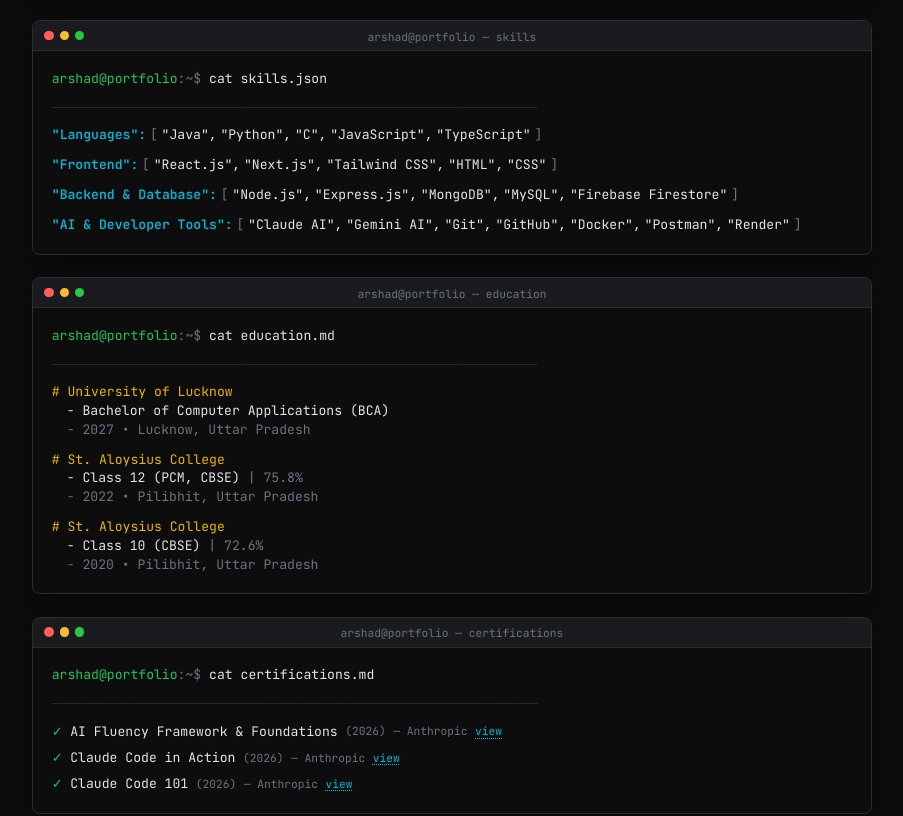
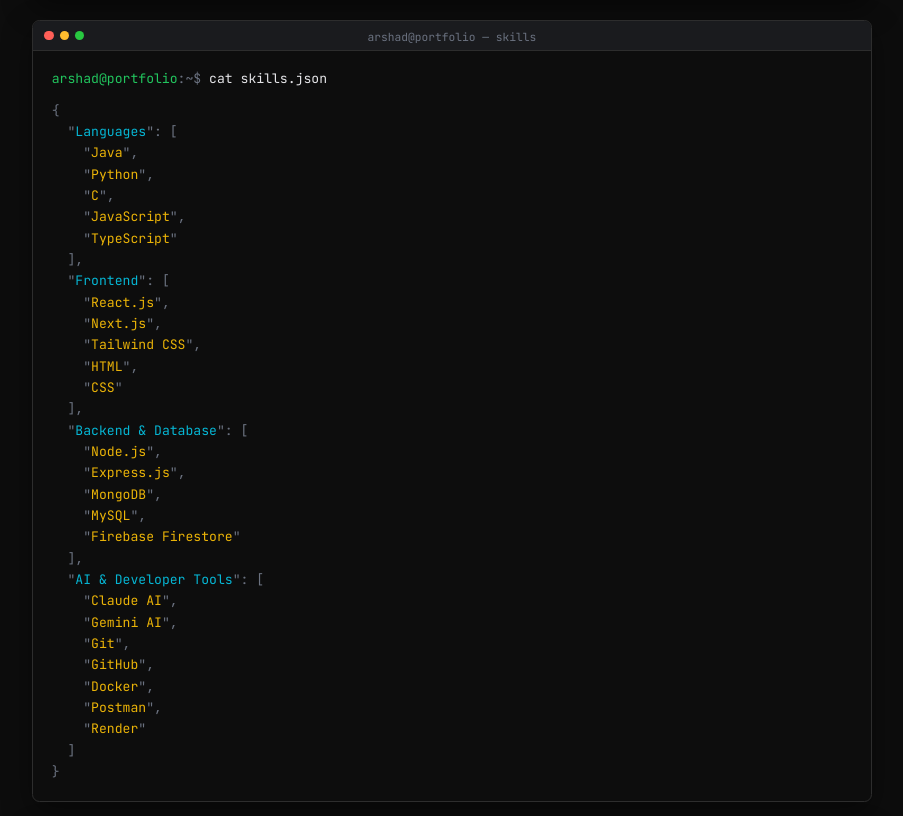
Before and after one commit to mohdarshadd/portfolio, a Next.js app: page / in a window 1280 px wide. Shown: the part 1606-2422 px from the top of the page, without its empty margins (188-1091 px from the left). Built offline with nearby package versions, Linux system fonts and the light colour scheme.

Commit message:
Format skills section as proper JSON output
Skills section now renders as formatted JSON matching the 'cat skills.json'
command in the prompt, with proper indentation and color-coded syntax
(cyan keys, yellow string values, dim structural characters).

```diff
--- a/src/components/Portfolio.tsx
+++ b/src/components/Portfolio.tsx
@@ -175,24 +175,32 @@
           <span className="text-fg-dim">:~$ </span>
           <span className="text-fg-primary">cat skills.json</span>
         </div>
-        <div className="text-border text-xs mb-3">{"─".repeat(72)}</div>
-        <div className="space-y-3">
+        <div className="text-xs sm:text-sm leading-relaxed whitespace-pre font-mono">
+          <span className="text-fg-dim">{`{\n`}</span>
           {technicalSkills.map((cat, i) => (
-            <div key={i}>
-              <div className="flex flex-wrap items-baseline gap-1">
-                <span className="text-fg-cyan shrink-0 text-xs sm:text-sm font-semibold">
-                  "{cat.category}":
+            <span key={i}>
+              <span className="text-fg-dim">{`  "`}</span>
+              <span className="text-fg-cyan">{cat.category}</span>
+              <span className="text-fg-dim">{`": [\n`}</span>
+              {cat.skills.map((skill, j) => (
+                <span key={skill}>
+                  <span className="text-fg-dim">{`    "`}</span>
+                  <span className="text-fg-yellow">{skill}</span>
+                  <span className="text-fg-dim">{`"`}</span>
+                  <span className="text-fg-dim">
+                    {j < cat.skills.length - 1 ? "," : ""}
+                  </span>
+                  <span className="text-fg-dim">{"\n"}</span>
                 </span>
-                <span className="text-fg-dim text-xs sm:text-sm">[</span>
-                {cat.skills.map((skill, j) => (
-                  <span key={skill} className="text-fg-primary text-xs sm:text-sm">
-                    "{skill}"{j < cat.skills.length - 1 ? ", " : ""}
-                  </span>
-                ))}
-                <span className="text-fg-dim text-xs sm:text-sm">]</span>
-              </div>
-            </div>
+              ))}
+              <span className="text-fg-dim">{`  ]`}</span>
+              <span className="text-fg-dim">
+                {i < technicalSkills.length - 1 ? "," : ""}
+              </span>
+              <span className="text-fg-dim">{"\n"}</span>
+            </span>
           ))}
+          <span className="text-fg-dim">{`}`}</span>
         </div>
       </TerminalSection>
 
```
